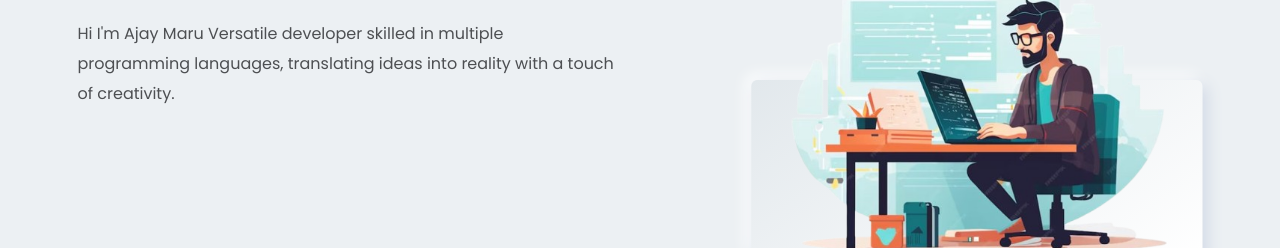
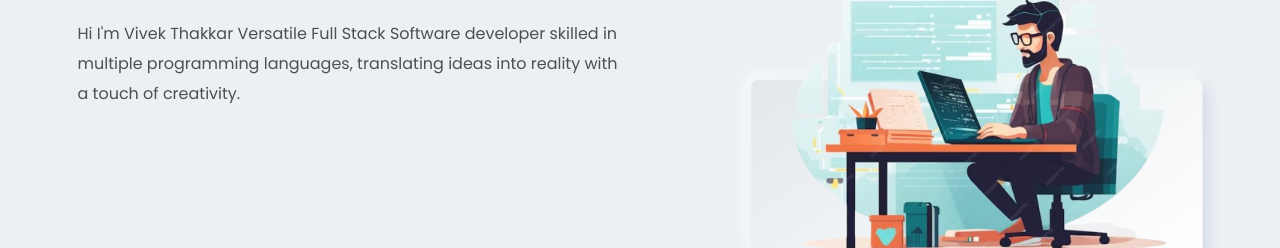
Before and after one commit to vivek722/Portfolio, a plain HTML site: page index.html in a window 1280 px wide. Shown: the part 378-626 px from the top of the page. Drawn offline with Linux system fonts and the light colour scheme.

Commit message:
VivekProtfolio

```diff
--- a/index.html
+++ b/index.html
@@ -155,7 +155,7 @@
                                     </h1>
 
                                     <div>
-                                        <p class="description">Hi I'm Ajay Maru Versatile developer skilled in multiple programming languages, translating ideas into reality with a touch of creativity.</p>
+                                        <p class="description">Hi I'm Vivek Thakkar Versatile Full  Stack Software developer skilled in multiple programming languages, translating ideas into reality with a touch of creativity.</p>
                                     </div>
                                 </div>
                                 <div class="row">
```
